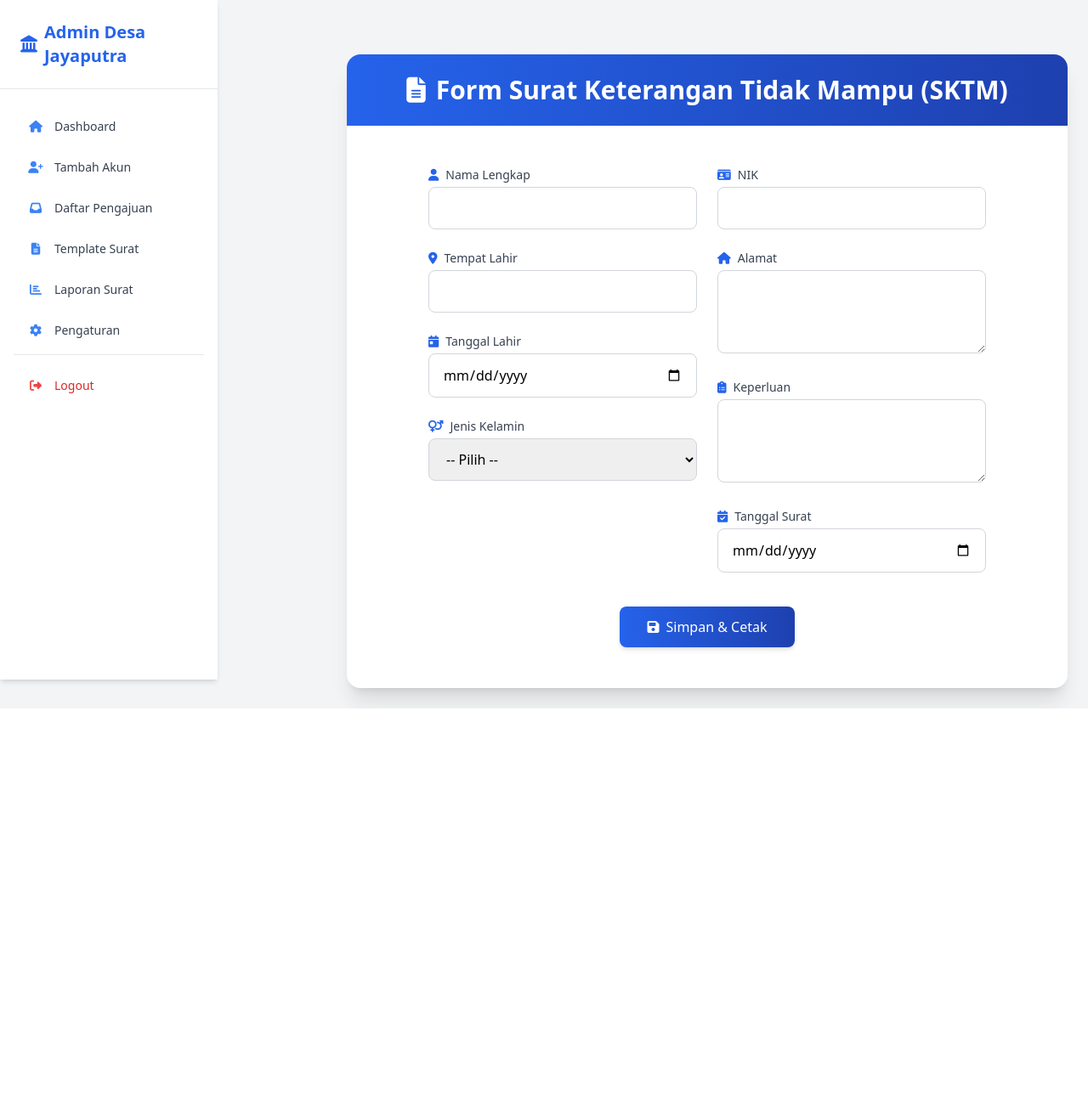
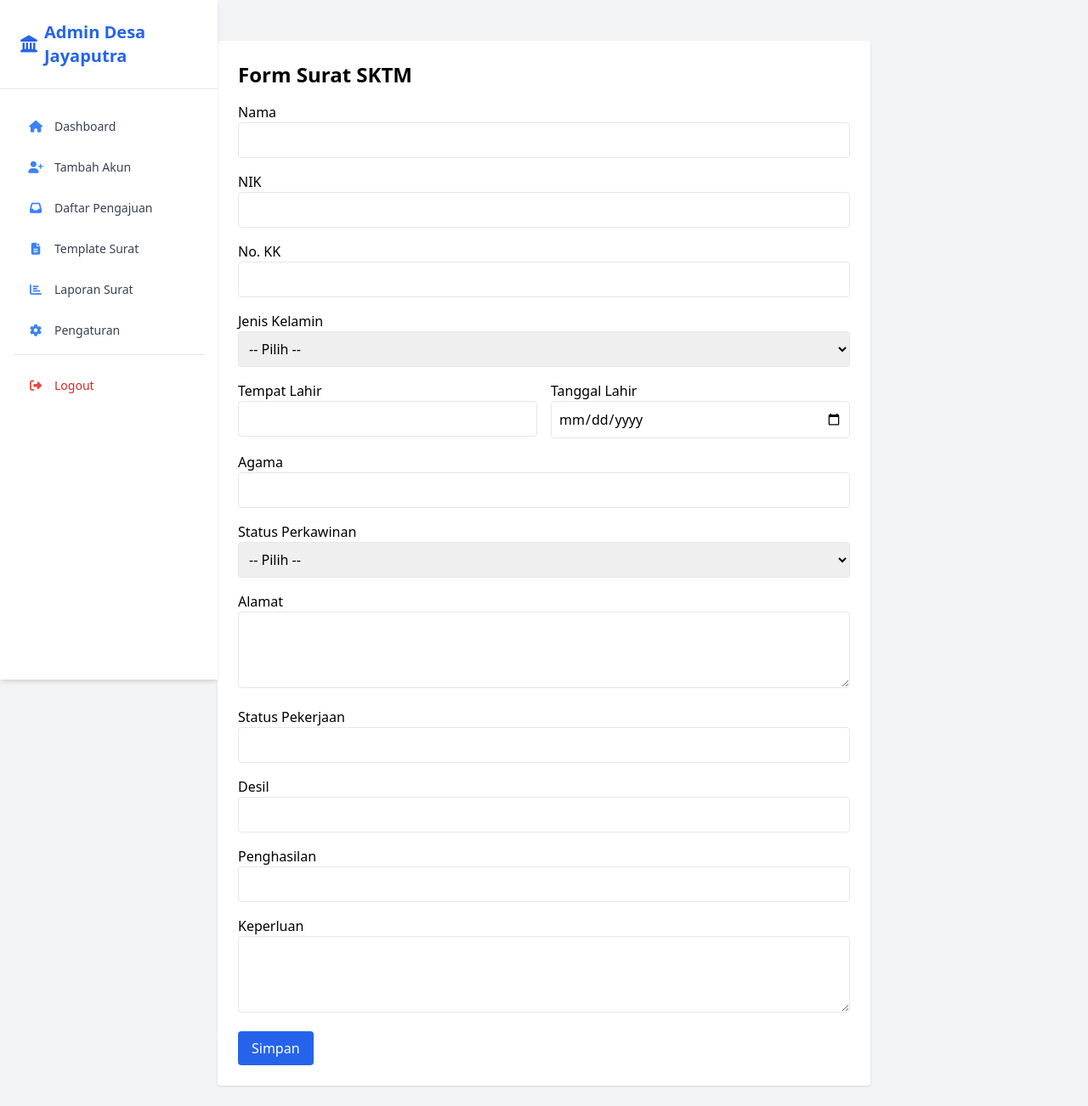
Before and after one commit to randikasptra/proker-kkn-surat-jayaputra, a CodeIgniter 4 app: the page made by app/Views/surat/sktm_form.php in a window 1280 px wide. Shown: the whole page at 85% size. Before the commit the page ends 834 px from the top, so only its background shows below. Run offline with PHP 8.4 and a stand-in for CodeIgniter, Linux system fonts and the light colour scheme; the template is opened without the code that fills it, so the values that code supplies are empty; some libraries are stand-ins or nearby versions.

Commit message:
fix/sktm

```diff
--- a/app/Config/Routes.php
+++ b/app/Config/Routes.php
@@ -58,6 +58,9 @@ $routes->group('surat', function($routes) {
     $routes->post('sktm/save', 'SuratSKTMController::simpan'); // simpan data
     $routes->get('sktm/preview/(:num)', 'SuratSKTMController::cetak/$1'); // preview & cetak
 });
+$routes->post('surat-sktm/simpan', 'SuratSKTMController::simpan');
 
+$routes->get('/surat-domisili', 'SuratDomisiliController::index');
+$routes->post('/surat-domisili/simpan', 'SuratDomisiliController::simpan');
 
 $routes->get('surat-sktm/cetak/(:num)', 'SuratSKTMController::cetak/$1');
--- a/app/Views/surat/sktm_form.php
+++ b/app/Views/surat/sktm_form.php
@@ -1,115 +1,110 @@
 <?= $this->extend('layouts/main') ?>
 
 <?= $this->section('content') ?>
-<div class="max-w-4xl mx-auto bg-white shadow-xl rounded-2xl overflow-hidden mt-10 ml-96">
-    <div class="bg-gradient-to-r from-blue-600 to-blue-800 p-6 text-white">
-        <h2 class="text-3xl font-bold text-center flex items-center justify-center gap-3">
-            <i class="fas fa-file-alt"></i>
-            Form Surat Keterangan Tidak Mampu (SKTM)
-        </h2>
+<div class="max-w-3xl mx-auto bg-white p-6 rounded shadow mt-6 ">
+    <h2 class="text-2xl font-semibold mb-4">Form Surat SKTM</h2>
+
+    <?php if(session()->getFlashdata('success')): ?>
+        <div class="bg-green-100 text-green-800 p-2 rounded mb-4">
+            <?= session()->getFlashdata('success') ?>
+        </div>
+    <?php endif; ?>
+
+   <form action="<?= base_url('surat-sktm/simpan') ?>" method="post" class="space-y-4">
+
+    <!-- Nama -->
+    <div>
+        <label class="block font-medium">Nama</label>
+        <input type="text" name="nama" class="border w-full p-2 rounded" required>
     </div>
 
-        <form action="<?= base_url('surat/sktm/save') ?>" method="post" class="px-24  my-12">
-        <div class="grid grid-cols-1 md:grid-cols-2 gap-6">
-            <!-- Kolom 1 -->
-            <div class="space-y-6">
-                <!-- Nama Lengkap -->
-                <div class="form-group">
-                    <label class="block text-sm font-medium text-gray-700 mb-1 flex items-center gap-2">
-                        <i class="fas fa-user text-blue-600"></i>
-                        Nama Lengkap
-                    </label>
-                    <input type="text" name="nama" required
-                        class="w-full px-4 py-3 border border-gray-300 rounded-lg focus:ring-2 focus:ring-blue-500 focus:border-blue-500 transition">
+    <!-- NIK -->
+    <div>
+        <label class="block font-medium">NIK</label>
+        <input type="text" name="nik" class="border w-full p-2 rounded" required>
     </div>
 
-                <!-- Tempat Lahir -->
-                <div class="form-group">
-                    <label class="block text-sm font-medium text-gray-700 mb-1 flex items-center gap-2">
-                        <i class="fas fa-map-marker-alt text-blue-600"></i>
-                        Tempat Lahir
-                    </label>
-                    <input type="text" name="tempat_lahir" required
-                        class="w-full px-4 py-3 border border-gray-300 rounded-lg focus:ring-2 focus:ring-blue-500 focus:border-blue-500 transition">
-                </div>
-
-                <!-- Tanggal Lahir -->
-                <div class="form-group">
-                    <label class="block text-sm font-medium text-gray-700 mb-1 flex items-center gap-2">
-                        <i class="fas fa-calendar-day text-blue-600"></i>
-                        Tanggal Lahir
-                    </label>
-                    <input type="date" name="tanggal_lahir" required
-                        class="w-full px-4 py-3 border border-gray-300 rounded-lg focus:ring-2 focus:ring-blue-500 focus:border-blue-500 transition">
+    <!-- KK -->
+    <div>
+        <label class="block font-medium">No. KK</label>
+        <input type="text" name="kk" class="border w-full p-2 rounded" required>
     </div>
 
     <!-- Jenis Kelamin -->
-                <div class="form-group">
-                    <label class="block text-sm font-medium text-gray-700 mb-1 flex items-center gap-2">
-                        <i class="fas fa-venus-mars text-blue-600"></i>
-                        Jenis Kelamin
-                    </label>
-                    <select name="jenis_kelamin" required
-                        class="w-full px-4 py-3 border border-gray-300 rounded-lg focus:ring-2 focus:ring-blue-500 focus:border-blue-500 transition">
+    <div>
+        <label class="block font-medium">Jenis Kelamin</label>
+        <select name="jenis_kelamin" class="border w-full p-2 rounded" required>
             <option value="">-- Pilih --</option>
             <option value="L">Laki-laki</option>
             <option value="P">Perempuan</option>
         </select>
     </div>
+
+    <!-- Tempat dan Tanggal Lahir -->
+    <div class="grid grid-cols-2 gap-4">
+        <div>
+            <label class="block font-medium">Tempat Lahir</label>
+            <input type="text" name="tempat_lahir" class="border w-full p-2 rounded" required>
+        </div>
+        <div>
+            <label class="block font-medium">Tanggal Lahir</label>
+            <input type="date" name="tanggal_lahir" class="border w-full p-2 rounded" required>
+        </div>
     </div>
 
-            <!-- Kolom 2 -->
-            <div class="space-y-6">
-                <!-- NIK -->
-                <div class="form-group">
-                    <label class="block text-sm font-medium text-gray-700 mb-1 flex items-center gap-2">
-                        <i class="fas fa-id-card text-blue-600"></i>
-                        NIK
-                    </label>
-                    <input type="text" name="nik" required
-                        class="w-full px-4 py-3 border border-gray-300 rounded-lg focus:ring-2 focus:ring-blue-500 focus:border-blue-500 transition">
+    <!-- Agama -->
+    <div>
+        <label class="block font-medium">Agama</label>
+        <input type="text" name="agama" class="border w-full p-2 rounded" required>
+    </div>
+
+    <!-- Status Perkawinan -->
+    <div>
+        <label class="block font-medium">Status Perkawinan</label>
+        <select name="status_perkawinan" class="border w-full p-2 rounded" required>
+            <option value="">-- Pilih --</option>
+            <option value="Kawin">Kawin</option>
+            <option value="Belum Kawin">Belum Kawin</option>
+            <option value="Cerai Hidup">Cerai Hidup</option>
+            <option value="Cerai Mati">Cerai Mati</option>
+        </select>
     </div>
 
     <!-- Alamat -->
-                <div class="form-group">
-                    <label class="block text-sm font-medium text-gray-700 mb-1 flex items-center gap-2">
-                        <i class="fas fa-home text-blue-600"></i>
-                        Alamat
-                    </label>
-                    <textarea name="alamat" rows="3" required
-                        class="w-full px-4 py-3 border border-gray-300 rounded-lg focus:ring-2 focus:ring-blue-500 focus:border-blue-500 transition"></textarea>
+    <div>
+        <label class="block font-medium">Alamat</label>
+        <textarea name="alamat" rows="3" class="border w-full p-2 rounded" required></textarea>
+    </div>
+
+    <!-- Status Pekerjaan -->
+    <div>
+        <label class="block font-medium">Status Pekerjaan</label>
+        <input type="text" name="status_pekerjaan" class="border w-full p-2 rounded" required>
+    </div>
+
+    <!-- Desil -->
+    <div>
+        <label class="block font-medium">Desil</label>
+        <input type="text" name="desil" class="border w-full p-2 rounded" required>
+    </div>
+
+    <!-- Penghasilan -->
+    <div>
+        <label class="block font-medium">Penghasilan</label>
+        <input type="number" name="penghasilan" class="border w-full p-2 rounded">
     </div>
 
     <!-- Keperluan -->
-                <div class="form-group">
-                    <label class="block text-sm font-medium text-gray-700 mb-1 flex items-center gap-2">
-                        <i class="fas fa-clipboard-list text-blue-600"></i>
-                        Keperluan
-                    </label>
-                    <textarea name="keperluan" rows="3" required
-                        class="w-full px-4 py-3 border border-gray-300 rounded-lg focus:ring-2 focus:ring-blue-500 focus:border-blue-500 transition"></textarea>
+    <div>
+        <label class="block font-medium">Keperluan</label>
+        <textarea name="keperluan" rows="3" class="border w-full p-2 rounded" required></textarea>
     </div>
 
-                <!-- Tanggal Surat -->
-                <div class="form-group">
-                    <label class="block text-sm font-medium text-gray-700 mb-1 flex items-center gap-2">
-                        <i class="fas fa-calendar-check text-blue-600"></i>
-                        Tanggal Surat
-                    </label>
-                    <input type="date" name="tanggal_surat" required
-                        class="w-full px-4 py-3 border border-gray-300 rounded-lg focus:ring-2 focus:ring-blue-500 focus:border-blue-500 transition">
-                </div>
-            </div>
-        </div>
-
-        <!-- Submit Button -->
-        <div class="mt-10 text-center">
-            <button type="submit"
-                class="bg-gradient-to-r from-blue-600 to-blue-800 hover:from-blue-700 hover:to-blue-900 text-white px-8 py-3 rounded-lg font-medium shadow-md hover:shadow-lg transition duration-300 flex items-center justify-center gap-2 mx-auto">
-                <i class="fas fa-save"></i>
-                Simpan & Cetak
-            </button>
+    <!-- Tombol -->
+    <div class="flex gap-4">
+        <button type="submit" class="bg-blue-600 text-white px-4 py-2 rounded">Simpan</button>
     </div>
 </form>
+
 </div>
 <?= $this->endSection() ?>
```
Also changed, not shown: app/Controllers/SuratSKTMController.php (+14 -12 lines), app/Database/Migrations/2025-08-13-054734_CreateSuratSktm.php (+18 -13 lines), app/Models/SuratSktmModel.php (+9 -5 lines), app/Views/surat/sktm_cetak.php (+43 -16 lines), public/KabTasik.png (added). Lines whose indentation alone changed are shown as unchanged.
